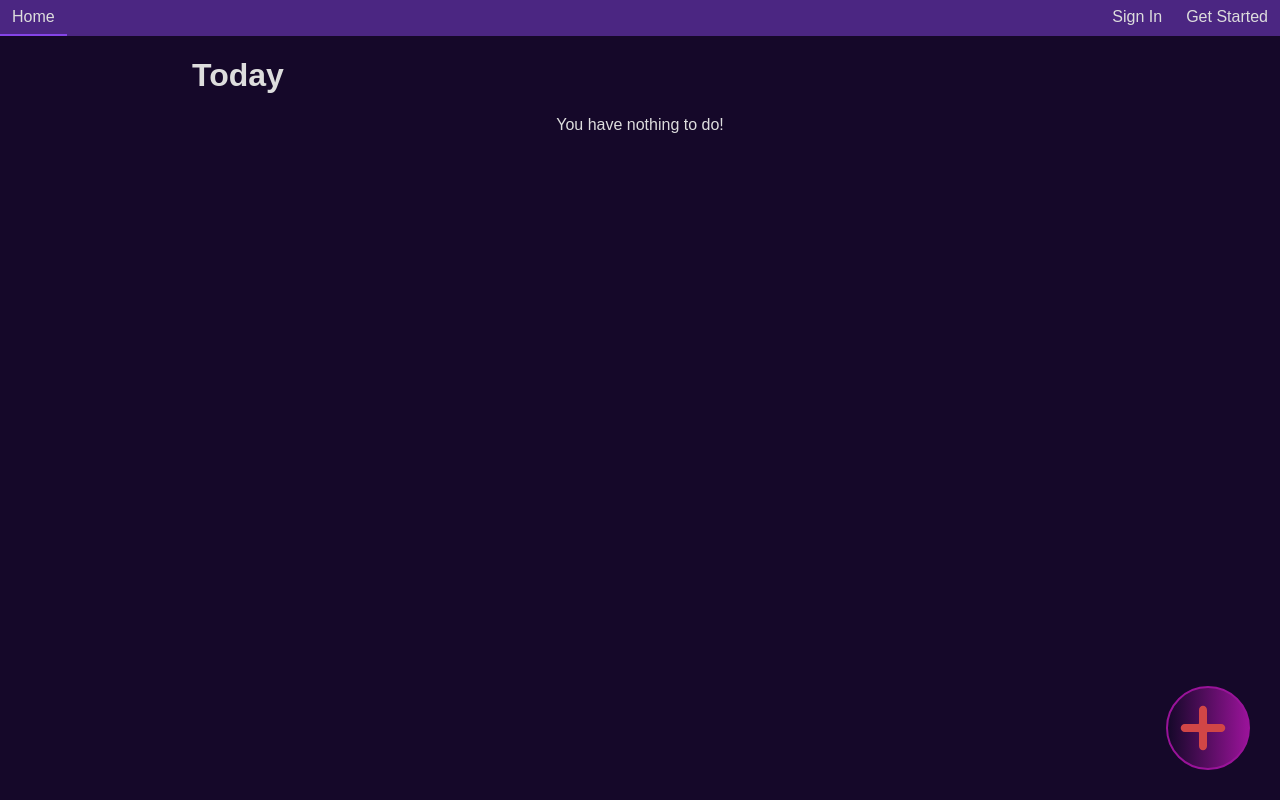
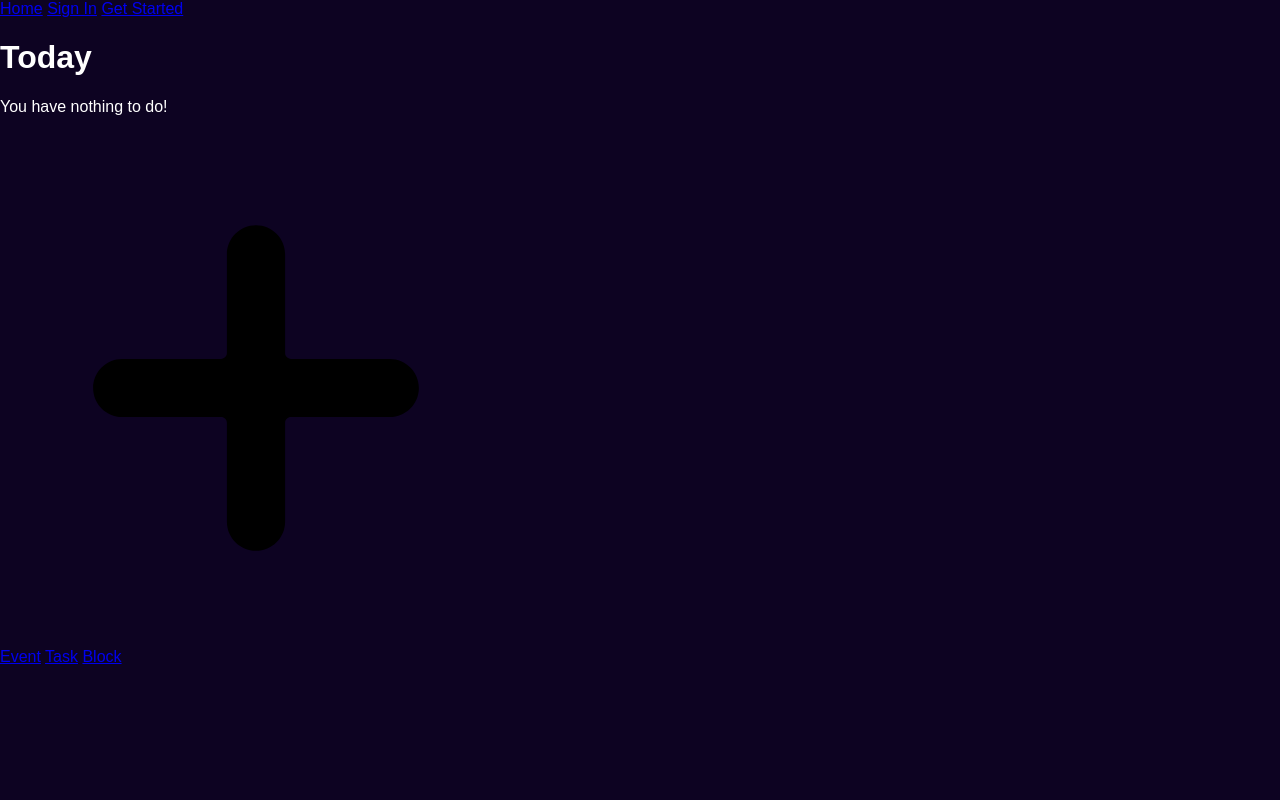
Before and after one commit to ncallan/grapes, a Flask app: template app/templates/home.html in a window 1280 px wide. Run offline with Flask 2, Linux system fonts and the light colour scheme; the template is opened without the code that fills it, so the values that code supplies are empty; some libraries are stand-ins or nearby versions.

Commit message:
Replace old site style
This moves globally needed css in splash.css to master.css and removes
the previous rules.

```diff
--- a/app/static/css/master.css
+++ b/app/static/css/master.css
@@ -1,213 +1,17 @@
+:root {
+  --background-color: #0d0322;
+  --foreground-color: #fff;
+  --highlight-color: #b386ea;
+  --animation-delay: 0.8s;
+  --animation-duration: 0.7s;
+}
+
 html {
-  background-color: #150829;
-  color: #ddd;
-  font-family: Bahnschrift, sans-serif;
+  background-color: var(--background-color);
+  color: var(--foreground-color);
+  font-family: ff-tisa-sans-web-pro, sans-serif;
 }
 
 body {
   margin: 0px;
 }
-
-nav {
-  background-color: #4b2682;
-  display: flex;
-  /* FOR FIXED POSITON NAV:
-  position: fixed;
-  top: 0px;
-  width: 100%;
-  */
-}
-
-nav > a {
-  text-decoration: none;
-  color: inherit;
-  padding: 8px 12px;
-  border-bottom: 2px solid #fff0;
-  transition: ease-out border-bottom 0.1s;
-}
-
-nav > a:hover, nav > a:active {
-  border-bottom: 2px solid #8544e8;
-}
-
-.split-right {
-  margin-left: auto;
-}
-
-/* HOME PAGE STYLING */
-
-h1 {
-  margin-left: 15%
-}
-
-.unmarked {
-  list-style: none;
-  padding: 0px;
-}
-
-.event {
-  width: 70%;
-  background-color: #47153d;
-  padding: 10px 15px;
-  border-radius: 20px;
-  margin: auto auto 30px;
-  box-shadow: rgba(0, 0, 0, 0.2) 0px 50px 100px;
-}
-
-.event:active {
-  background-color: #340027;
-}
-
-.event > h3 {
-  margin: 0px 0px 2px;
-  font-size: 24px;
-}
-
-a.fancy {
-  text-decoration: none;
-  color: inherit;
-  position: relative;
-  z-index: 1;
-}
-
-a.fancy::after {
-  display: block;
-  content: "";
-  width: 0%;
-  background-color: #30e69878; /* #13996087 */
-  transition: ease width 0.3s;
-  position: absolute;
-  bottom: 3px;
-  right: 0px;
-  z-index: -1;
-  height: 10px;
-}
-
-a.fancy:hover::after, a.fancy:active::after {
-  width: 100%;
-  left: 0px;
-  right: unset;
-}
-
-.task {
-  box-shadow: rgba(0, 0, 0, 0.2) 0px 5px 10px;
-  background-color: #4e2c4e;
-  padding: 3px 5px;
-  border-radius: 5px;
-  color: #b99c9c;
-  margin: 10px 10px 0px 0px;
-  display: inline-block;
-}
-
-.task:active {
-  background-color: #3d103d;
-  color: #cca6a6
-}
-
-.endmsg {
-  text-align: center;
-}
-
-.add {
-  position: fixed;
-  bottom: 30px;
-  right: 30px;
-  width: 80px;
-  height: 80px;
-  background: linear-gradient(90deg, rgba(21,8,41,1) 0%, rgba(153,19,153,1) 100%);
-  border: 2px solid rgb(153, 19, 153);
-  border-radius: 50%;
-  display: flex;
-  justify-content: center;
-  fill: #D14646;
-}
-
-.add:hover {
-  fill: #33a876;
-}
-
-.add > svg {
-  height: 70px;
-  margin: auto;
-  border-radius: 48%/60%;
-  transition: ease all 0.2s;
-  padding-right: 10px;
-  padding-top: 5px;
-  padding-bottom: 5px;
-}
-
-.add > svg:hover {
-  height: 80px;
-  padding-right: unset;
-  padding: 0px;
-}
-
-#addmenu {
-  display: none;
-  position: fixed;
-  bottom: 124px;
-  right: 30px;
-  background-color: #4b2682;
-}
-
-#addmenu.open {
-  display: flex;
-  flex-direction: column;
-  width: 120px;
-  border-radius: 8px;
-}
-
-#addmenu > a {
-  padding: 5px 35px;
-  font-size: 20px;
-}
-
-#addmenu > a::before {
-  content: "";
-  display: block;
-  width: 15px;
-  height: 100%;
-  position: absolute;
-  top: 0px;
-  left: 10px;
-  background-color: #955aec;
-  z-index: -1;
-}
-
-#addmenu > a.fancy::after {
-  background-color: #7042b3;
-  bottom: 0px;
-  left: 20px;
-  z-index: -2;
-  height: 100%;
-  transition: cubic-bezier(.42,.74,.27,1.55) width 0.3s;
-}
-
-#addmenu > a:first-child {
-  margin-top: 8px;
-}
-
-#addmenu > a:first-child::before {
-  border-radius: 6px 6px 0px 0px;
-}
-
-#addmenu > a:last-child {
-  margin-bottom: 8px;
-}
-
-#addmenu > a:last-child::before {
-  border-radius: 0px 0px 6px 6px;
-}
-
-@media screen and (max-width: 700px) {
-  .event {
-    width: unset;
-    border-radius: unset;
-  }
-
-  h1 {
-    margin-left: 15px;
-  }
-}
-
-/* AUTH FORM STYLING */
```
Also changed, not shown: app/static/css/splash.css (+0 -18 lines).
